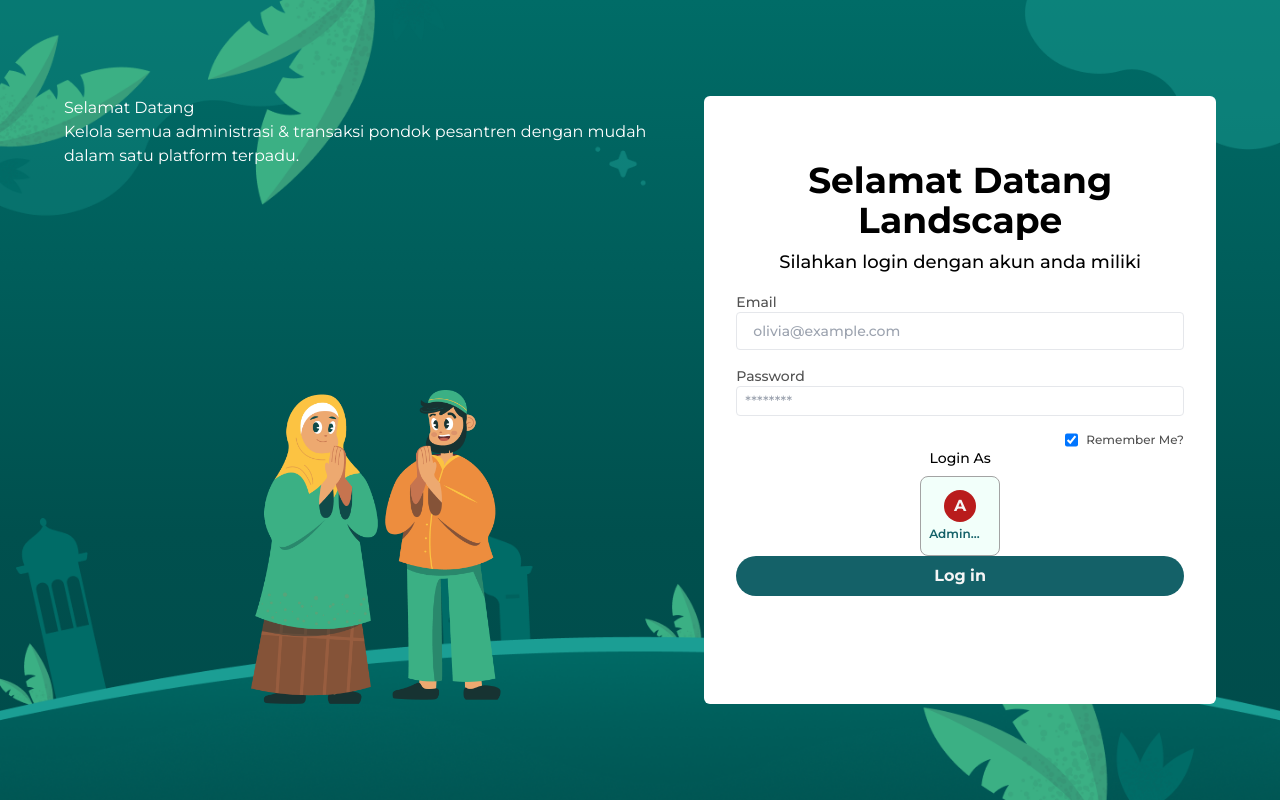
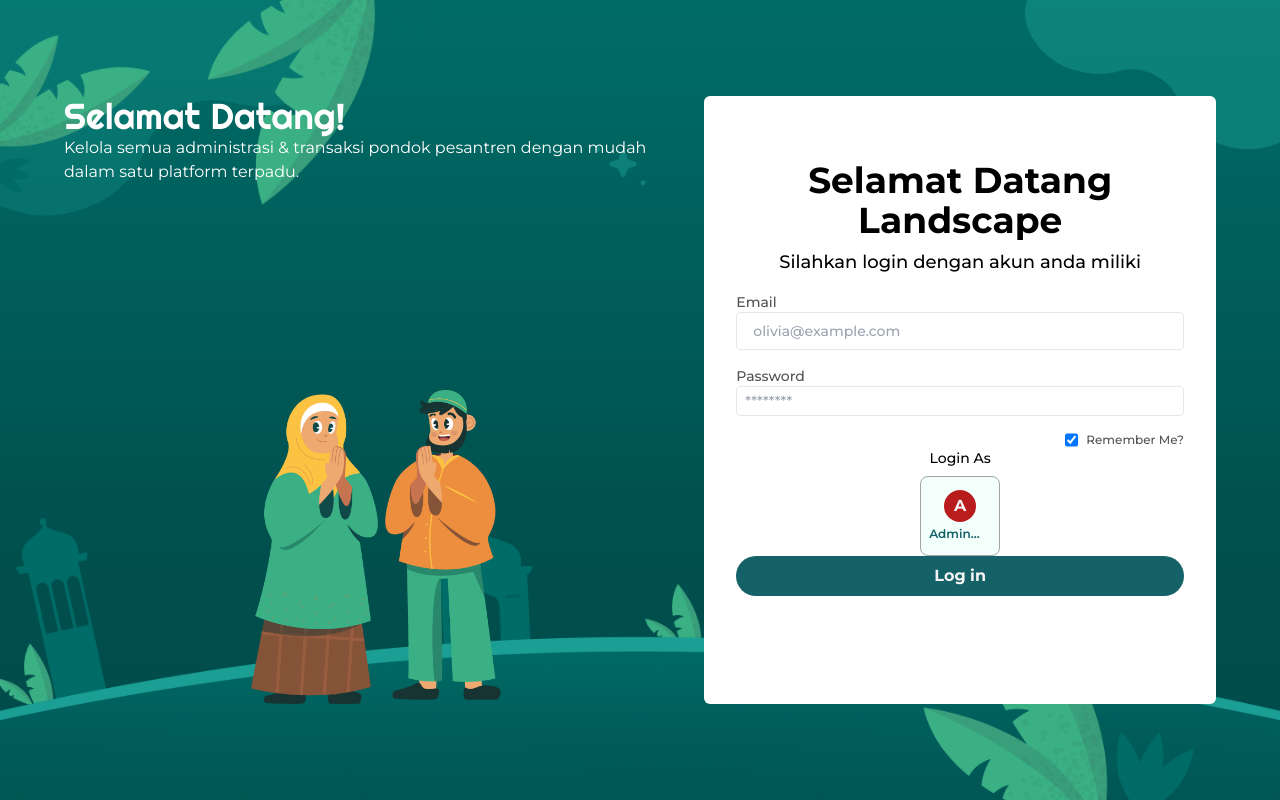
Before and after one commit to serpihan-tech/fe-mifda, a Next.js app: page /login in a window 1280 px wide. Built offline with nearby package versions, Linux system fonts and the light colour scheme.

Commit message:
hot-fix: rewrite turbo pack in package.json

```diff
--- a/app/layout.js
+++ b/app/layout.js
@@ -1,5 +1,6 @@
 import localFont from "next/font/local";
 import "./globals.css";
+import { Inter, rale } from "next/font/google";
 
 const geistSans = localFont({
   src: "./fonts/GeistVF.woff",
@@ -38,7 +39,7 @@ export default function RootLayout({ children }) {
   return (
     <html lang="en">
       <body
-        className={`${monserrat.variable}`}
+        className={`${righteous.variable}`}
         style={{
           height: "100vh",
           width: "100vw",
--- a/app/login/page.js
+++ b/app/login/page.js
@@ -6,7 +6,7 @@ import Image from "next/image";
 import BannerBot from "@/public/images/banner-bottom.webp"
 import BannerTop from "@/public/images/banner-top.webp"
 import BannerHumans from "@/public/images/banner-humans.webp"
-import { Montserrat } from "next/font/google";
+import { Montserrat, Righteous } from "next/font/google";
 import Link from "next/link";
 import { useMediaQuery } from "react-responsive";
 import {
@@ -19,6 +19,10 @@ const montserrat = Montserrat({
   subsets: ["latin"],
   weight: ["100", "200", "300", "400", "500", "600", "700", "800", "900"],
 });
+const righteous = Righteous({
+  subsets: ["latin"],
+  weight: ["400"],
+})
 
 export default function Page() {
   const stateOrientation = useMediaQuery({ query: "(orientation: portrait)" })
@@ -103,9 +107,9 @@ export default function Page() {
           </div>
         </div>
       ) : (
-        <div className="w-full h-full flex gap-4">
+        <div className="w-full h-full flex justify-center gap-4">
           <div className="absolute lg:relative top-0 left-0 z-1 w-[55%] h-full text-white flex-col hidden lg:flex">
-            <div>Selamat Datang</div>
+            <div className={`${righteous.className} text-4xl`}>Selamat Datang!</div>
             <div>Kelola semua administrasi & transaksi pondok pesantren dengan mudah dalam satu platform terpadu.</div>
             <div className="w-full bottom-0 left-0 absolute z-1 flex justify-center">
               <Image
--- a/package.json
+++ b/package.json
@@ -3,13 +3,14 @@
   "version": "0.1.0",
   "private": true,
   "scripts": {
-    "dev": "next dev --turbo",
-    "dev:norm": "next dev",
+    "dev": "next dev",
+    "dev:turbo": "next dev --turbo",
     "build": "next build",
     "start": "next start",
     "lint": "next lint"
   },
   "dependencies": {
+    "apexcharts": "^4.7.0",
     "next": "14.2.28",
     "react": "^18",
     "react-dom": "^18",
```
Also changed, not shown: 1 other file (tests, documents, lock files or other folders).
